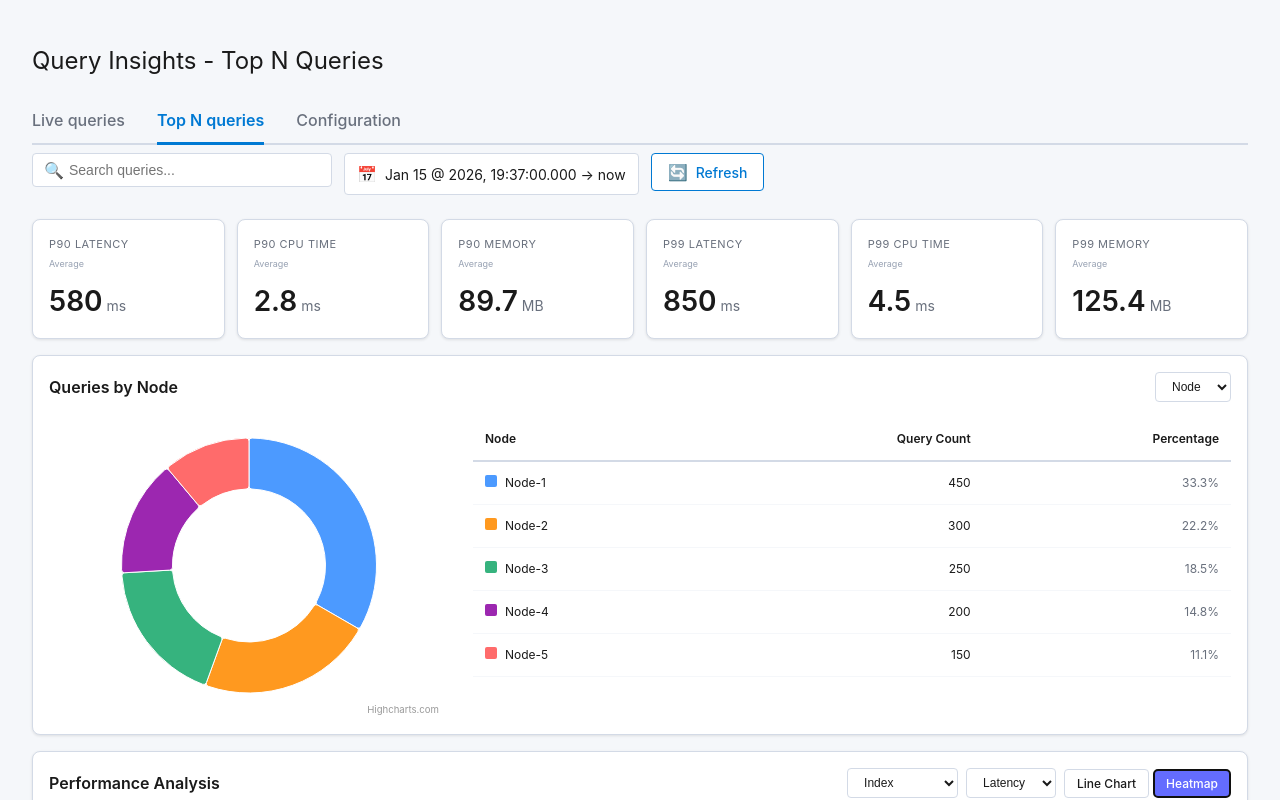
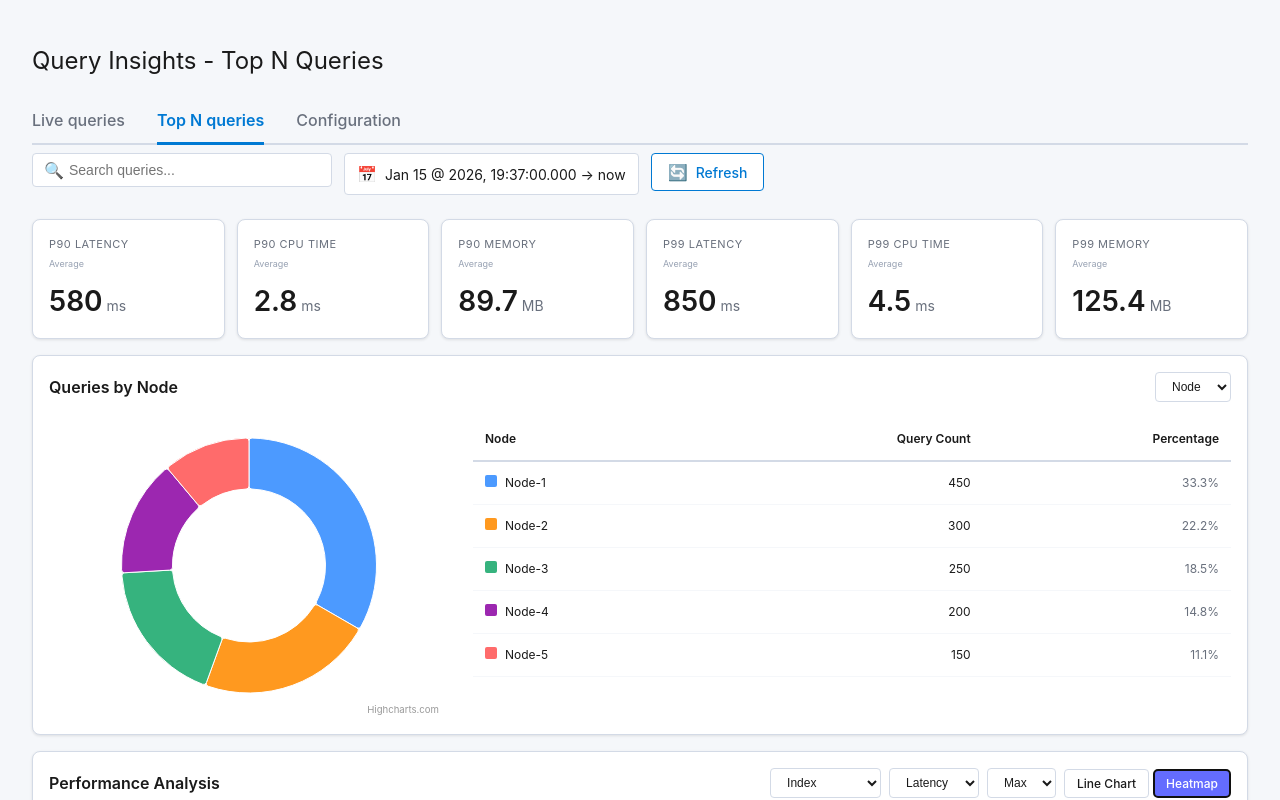
Before and after one commit to HB7918/query-insights-topn, a React (Vite) app: page / in a window 1280 px wide. Both pictures are taken after a click on the button "Heatmap". Shown: the top 800 px of the page. Built offline with nearby package versions, Linux system fonts and the light colour scheme.

Commit message:
Add Max/Avg/Min aggregation dropdown to heatmap with dynamic popover labels

```diff
--- a/src/App.jsx
+++ b/src/App.jsx
@@ -25,6 +25,7 @@ function App() {
   const [performanceMetric, setPerformanceMetric] = useState('latency')
   const [heatmapDimension, setHeatmapDimension] = useState('index')
   const [heatmapMetric, setHeatmapMetric] = useState('latency')
+  const [heatmapAggregation, setHeatmapAggregation] = useState('max')
   const [hoveredCell, setHoveredCell] = useState(null)
   const [activeTab, setActiveTab] = useState('topN')
   const [isRefreshing, setIsRefreshing] = useState(false)
@@ -656,35 +657,52 @@ function App() {
 
     const timeLabels = ['10:00', '10:15', '10:30', '10:45', '11:00', '11:15', '11:30', '11:45', '12:00', '12:15', '12:30', '12:45', '13:00']
 
-    // Generate heatmap data based on selected dimension and metric - memoized to prevent regeneration
+    // Generate heatmap data based on selected dimension, metric, and aggregation - memoized to prevent regeneration
     const heatmapData = useMemo(() => {
       const rows = dimensionData[heatmapDimension]
 
       // Seeded random generator for consistent values
-      const generateValue = (rowIdx, colIdx, metric) => {
+      const generateValue = (rowIdx, colIdx, metric, aggregation) => {
         const seed = rowIdx * 1000 + colIdx * 100 + metric.charCodeAt(0)
         const pseudoRandom = Math.sin(seed) * 10000
         const random = pseudoRandom - Math.floor(pseudoRandom)
 
+        let baseValue
         switch(metric) {
           case 'count':
-            return Math.floor(random * 50) + 10
+            baseValue = Math.floor(random * 50) + 10
+            break
           case 'latency':
-            return Math.floor(random * 400) + 100
+            baseValue = Math.floor(random * 400) + 100
+            break
           case 'cpu':
-            return (random * 5).toFixed(1)
+            baseValue = parseFloat((random * 5).toFixed(1))
+            break
           case 'memory':
-            return Math.floor(random * 150) + 50
+            baseValue = Math.floor(random * 150) + 50
+            break
           default:
-            return 0
+            baseValue = 0
+        }
+
+        // Apply aggregation multiplier
+        switch(aggregation) {
+          case 'max':
+            return metric === 'cpu' ? (baseValue * 1.5).toFixed(1) : Math.floor(baseValue * 1.5)
+          case 'avg':
+            return metric === 'cpu' ? baseValue.toFixed(1) : baseValue
+          case 'min':
+            return metric === 'cpu' ? (baseValue * 0.6).toFixed(1) : Math.floor(baseValue * 0.6)
+          default:
+            return baseValue
         }
       }
 
       return rows.map((row, rowIdx) => ({
         label: row,
-        times: timeLabels.map((_, colIdx) => generateValue(rowIdx, colIdx, heatmapMetric))
+        times: timeLabels.map((_, colIdx) => generateValue(rowIdx, colIdx, heatmapMetric, heatmapAggregation))
       }))
-    }, [heatmapDimension, heatmapMetric])
+    }, [heatmapDimension, heatmapMetric, heatmapAggregation])
 
     // Sample queries for each dimension
     const sampleQueries = {
@@ -847,7 +865,7 @@ function App() {
               Time: {hoveredCell.time}
             </div>
             <div style={{ color: '#4C9AFF', fontWeight: '600' }}>
-              {metricLabels[heatmapMetric]}: {hoveredCell.value}{metricUnits[heatmapMetric]}
+              {metricLabels[heatmapMetric]} ({heatmapAggregation.charAt(0).toUpperCase() + heatmapAggregation.slice(1)}): {hoveredCell.value}{metricUnits[heatmapMetric]}
             </div>
           </div>
         )}
@@ -1627,6 +1645,23 @@ function App() {
                         <option value="cpu">CPU</option>
                         <option value="memory">Memory</option>
                       </select>
+                      <select
+                        value={heatmapAggregation}
+                        onChange={(e) => setHeatmapAggregation(e.target.value)}
+                        style={{
+                          padding: '6px 12px',
+                          fontSize: '12px',
+                          border: '1px solid #d3dae6',
+                          borderRadius: '4px',
+                          backgroundColor: '#ffffff',
+                          color: '#1a1a1a',
+                          cursor: 'pointer'
+                        }}
+                      >
+                        <option value="max">Max</option>
+                        <option value="avg">Avg</option>
+                        <option value="min">Min</option>
+                      </select>
                     </>
                   )}
                   {performanceViewMode === 'line' && (
```
